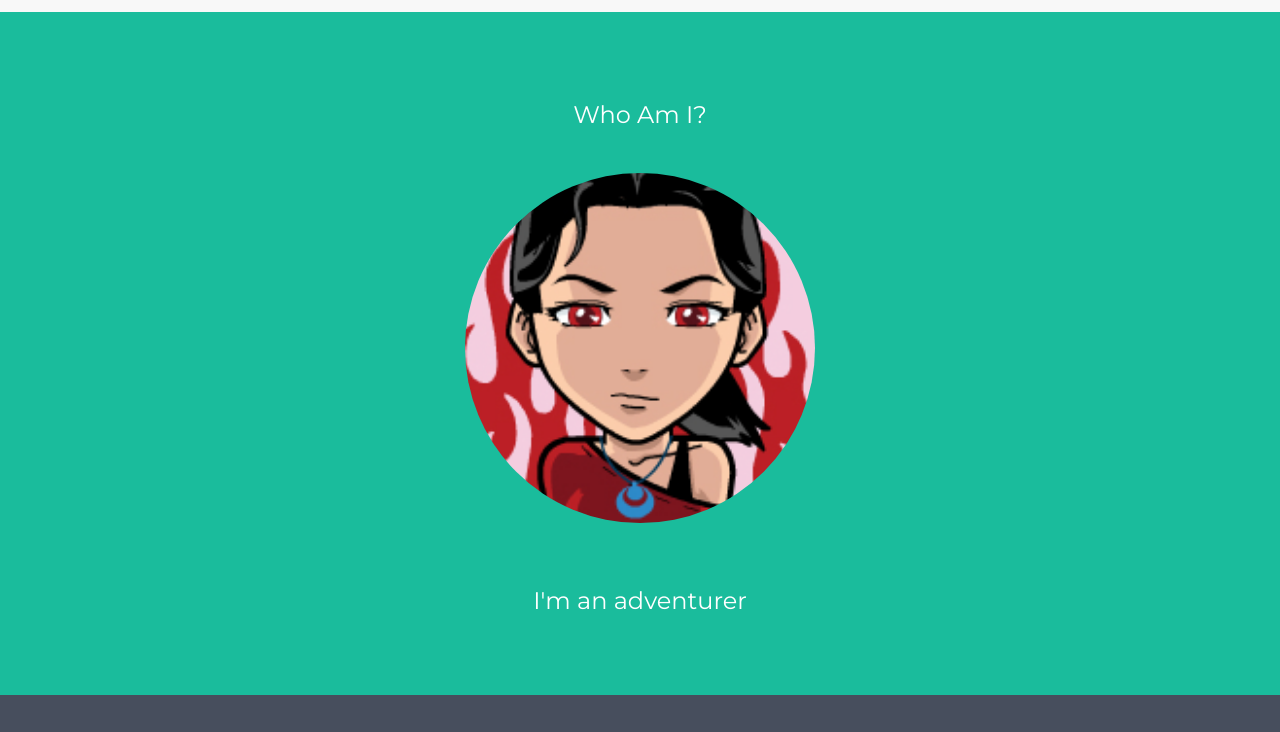
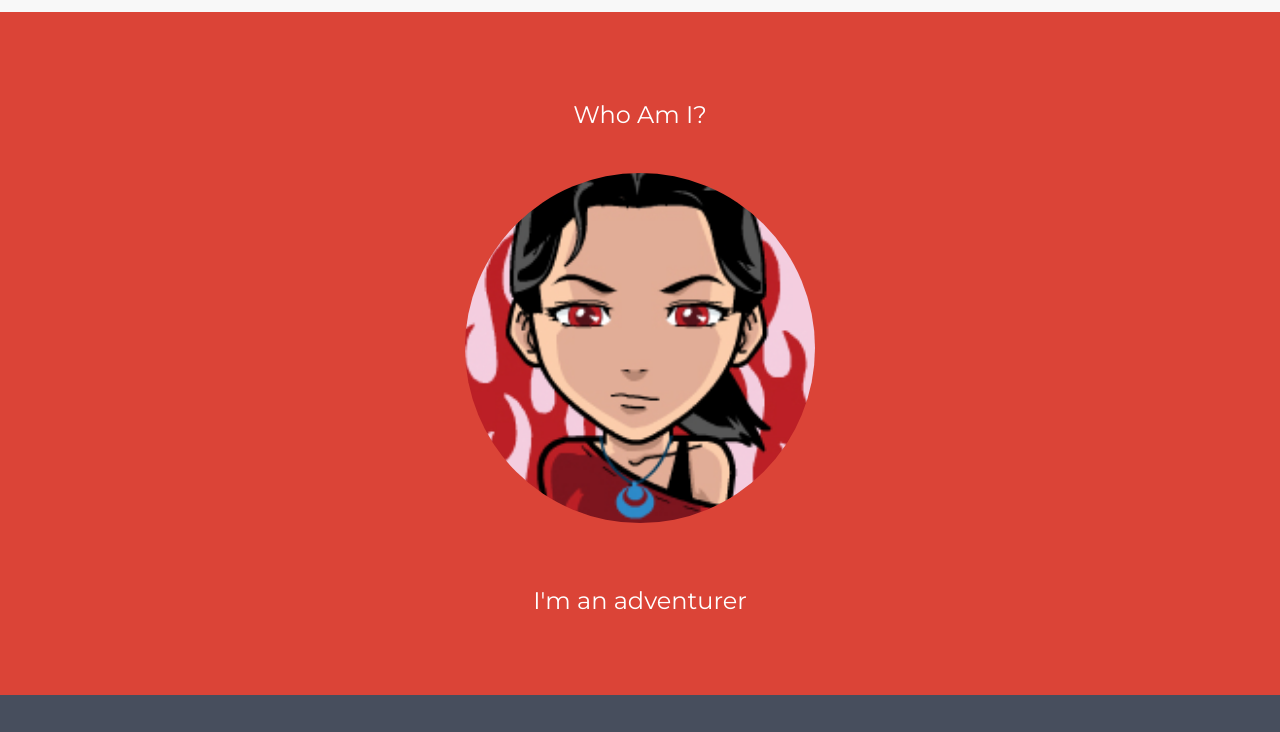
Before and after one commit to lauraa0055/lauraa0055HighSchoolWebsite, a plain HTML site: page index.html in a window 1280 px wide. Shown: the part 68-800 px from the top of the page. Drawn offline with nearby package versions, Linux system fonts and the light colour scheme.

Commit message:
change color

```diff
--- a/index.html
+++ b/index.html
@@ -18,7 +18,7 @@
   p {font-size: 16px;}
   .margin {margin-bottom: 45px;}
   .bg-1 {
-      background-color: #1abc9c; /* Green */
+      background-color: #DB4437; /* Green */
       color: #ffffff;
   }
   .bg-2 {
```
